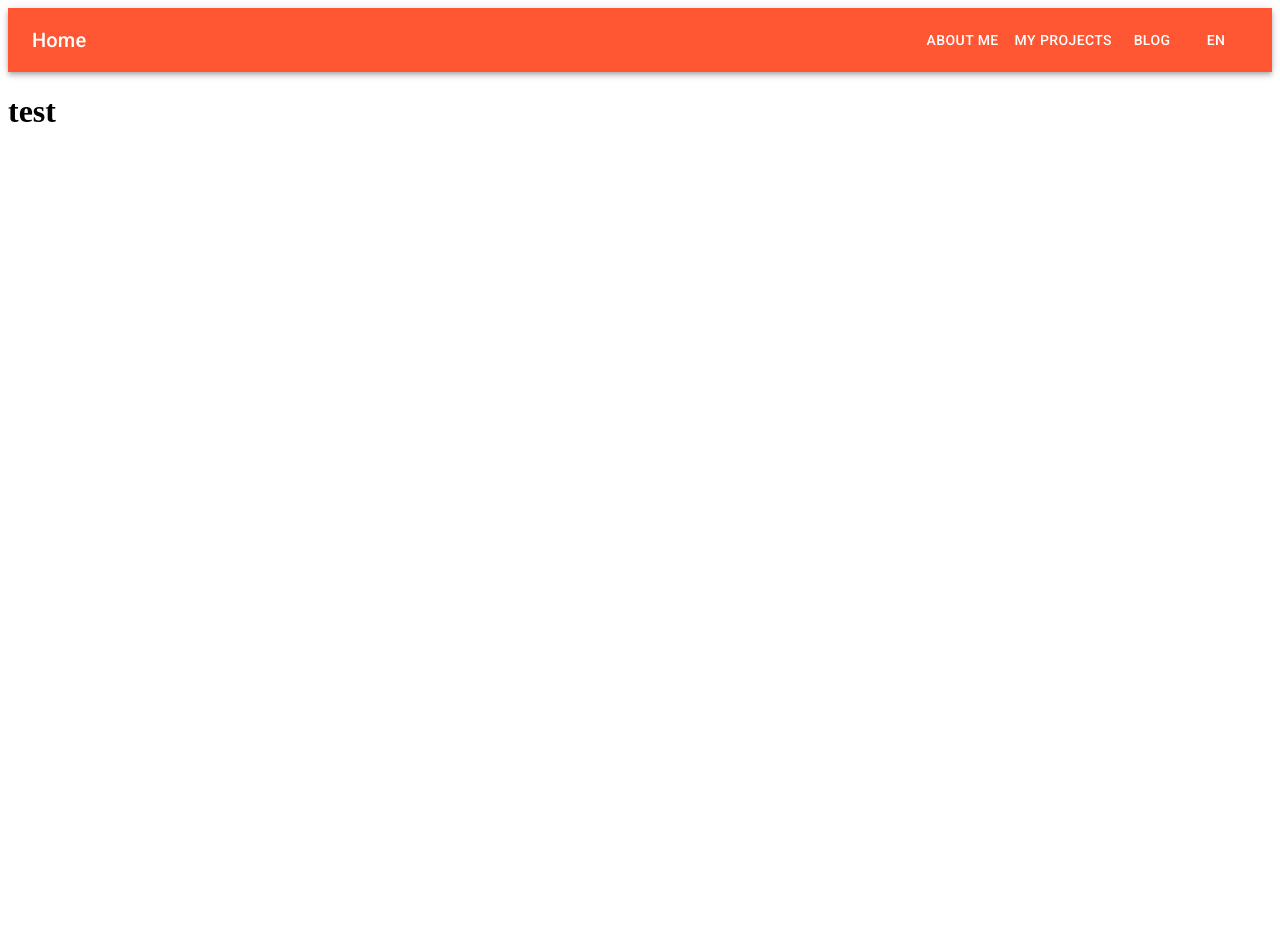
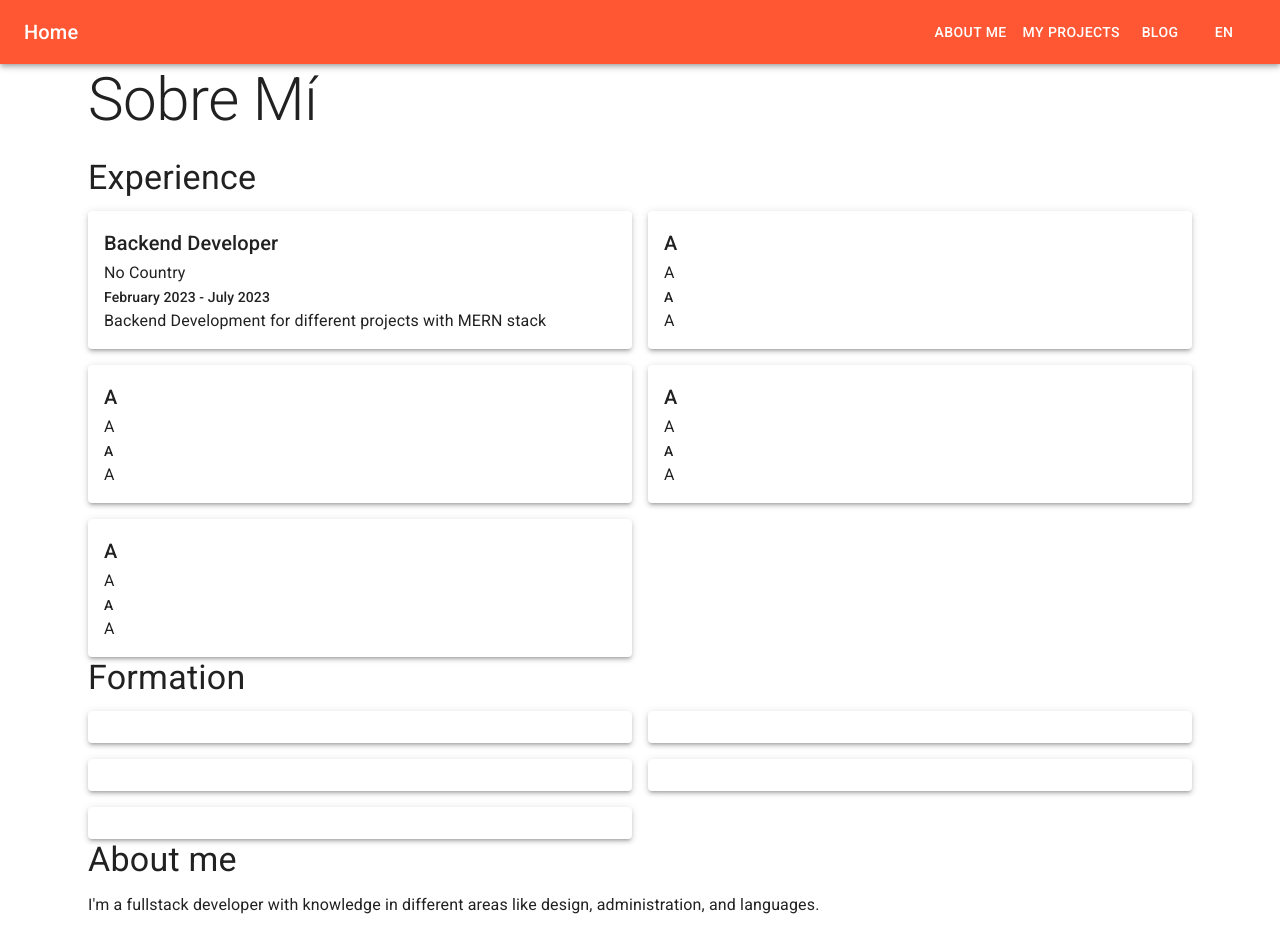
Before and after one commit to martaalcazarr/portfolio-react, a React (Vite) app: page /about in a window 1280 px wide. Shown: the top 949 px of the page. Before the commit the page ends 800 px from the top, so only its background shows below. Built offline with nearby package versions, Linux system fonts and the light colour scheme.

Commit message:
add about section, routes

```diff
--- a/package.json
+++ b/package.json
@@ -15,7 +15,8 @@
     "@mui/icons-material": "^5.14.9",
     "@mui/material": "^5.14.5",
     "react": "^18.2.0",
-    "react-dom": "^18.2.0"
+    "react-dom": "^18.2.0",
+    "react-router-dom": "^6.16.0"
   },
   "devDependencies": {
     "@types/react": "^18.2.15",
--- a/src/App.jsx
+++ b/src/App.jsx
@@ -1,23 +1,33 @@
-import { LanguageProvider } from "./context/languageContext.jsx"
-import Navbar from "./components/Navbar"
-import { Container, ThemeProvider } from "@mui/material"
 
-import theme from "../theme.js"
+import { BrowserRouter, Route, Routes } from "react-router-dom";
+import { LanguageProvider } from "./context/languageContext.jsx";
+import Navbar from "./components/Navbar";
+import Home from "./components/Index";
+import About from "./components/About"; // Importa tus componentes necesarios
+import Projects from "./components/Projects"; // Importa tus componentes necesarios
+import { Container, ThemeProvider } from "@mui/material";
+import { CssBaseline } from "@mui/material";
+import theme from "../theme.js";
 
 function App() {
-
-
   return (
+    <BrowserRouter>
       <LanguageProvider>
+        <CssBaseline />
         <ThemeProvider theme={theme}>
-      <Navbar position="fixed"/>
+          <Navbar position="fixed" />
           <Container>
+           <Routes>
+              <Route path="/" exact element={<Home/>} />
+              <Route path="/about" element={<About/>} />
+              <Route path="/projects" element={<Projects/>} />
+              </Routes>
 
           </Container>
         </ThemeProvider>
-
       </LanguageProvider>
-  )
+    </BrowserRouter>
+  );
 }
 
-export default App
+export default App;
--- /dev/null
+++ b/src/components/About.jsx
@@ -0,0 +1,53 @@
+import { Container, Typography, Grid, Paper } from '@mui/material';
+import { useLanguage } from '../context/languageContext';
+
+const About = () => {
+  const { languageData } = useLanguage(); // Solo necesitas languageData
+
+  return (
+    <Container>
+      <Typography variant="h2" gutterBottom>
+        Sobre Mí
+      </Typography>
+
+      <Typography variant="h4" gutterBottom>
+      {languageData.aboutme.exptitle}
+      </Typography>
+      <Grid container spacing={2}>
+        {Object.values(languageData.aboutme.workExperiences).map((experience) => (
+          <Grid item xs={12} md={6} key={experience.experienceId}>
+            <Paper elevation={3} sx={{ padding: 2 }}>
+              <Typography variant="h6">{experience.title}</Typography>
+              <Typography variant="subtitle1">{experience.enterprise}</Typography>
+              <Typography variant="subtitle2">{experience.period}</Typography>
+              <Typography>{experience.description}</Typography>
+            </Paper>
+          </Grid>
+        ))}
+      </Grid>
+
+      <Typography variant="h4" gutterBottom>
+      {languageData.aboutme.studiestitle}
+      </Typography>
+      <Grid container spacing={2}>
+        {Object.values(languageData.aboutme.studies).map((study) => (
+          <Grid item xs={12} md={6} key={study.studyId}>
+            <Paper elevation={3} sx={{ padding: 2 }}>
+              <Typography variant="h6">{study.title}</Typography>
+              <Typography variant="subtitle1">{study.enterprise}</Typography>
+              <Typography variant="subtitle2">{study.period}</Typography>
+              <Typography>{study.description}</Typography>
+            </Paper>
+          </Grid>
+        ))}
+      </Grid>
+
+      <Typography variant="h4" gutterBottom>
+      {languageData.aboutme.abouttitle}
+      </Typography>
+      <Typography>{languageData.aboutme.myDescription}</Typography>
+    </Container>
+  );
+}
+
+export default About;
--- /dev/null
+++ b/src/components/Index.jsx
@@ -0,0 +1,54 @@
+
+import { Grid, Typography, Button, Paper } from '@mui/material';
+import LinkedInIcon from '@mui/icons-material/LinkedIn';
+import { useLanguage } from "../context/languageContext";
+
+function Home() {
+  const { language, setLanguage, languageData } = useLanguage();
+  return (
+    <Grid container spacing={3}>
+      {/* Columna de texto */}
+      <Grid item xs={12} sm={6}>
+        <Paper elevation={3} style={{ padding: '20px' }}>
+          <Typography variant="h2" gutterBottom>
+            {languageData.home.title}
+          </Typography>
+          <Typography variant="h5" paragraph>
+            {languageData.home.subtitle}
+          </Typography>
+          <Button
+            variant="contained"
+            color="primary"
+            size="large"
+            href="/"
+            target="_blank"
+            rel="noopener noreferrer"
+          >
+            {languageData.buttons.downloadCv}
+          </Button>
+          <Button
+            variant="contained"
+            color="primary"
+            size="large"
+            startIcon={<LinkedInIcon />}
+            href="https://www.linkedin.com/in/tu-linkedin"
+            target="_blank"
+            rel="noopener noreferrer"
+          >
+            {languageData.buttons.visitLn}
+          </Button>
+        </Paper>
+      </Grid>
+
+      <Grid item xs={12} sm={6}>
+        <img
+          src="/"
+          alt="Marta Alcázar"
+          style={{ width: '100%', height: 'auto' }}
+        />
+      </Grid>
+    </Grid>
+  );
+}
+
+export default Home;
--- a/src/lang/en.json
+++ b/src/lang/en.json
@@ -6,13 +6,15 @@
       "blog": "Blog"
     },
     "home": {
-      "title": "Welcome to my portfolio",
+      "title": "Hi, I'm Marta Alcazar",
+      "subtitle": "Fullstack Developer",
       "techStack": {
         "" : ""
       }
     },
     "buttons": {
-      "downloadCv": "Download CV"
+      "downloadCv": "Download CV",
+      "visitLn": "Visit LinkedIn"
     },
     "projects": {
       "projectId": 1,
@@ -32,21 +34,54 @@
         "deployLink": ""
     },
     "aboutme": {
-      "workExperiences": {
-        "experienceId": 1,
-        "title": "",
-        "description": "",
-        "period": "",
-        "enterprise": ""
-      },
+      "abouttitle": "About me",
+      "exptitle": "Experience",
+      "workExperiences": [
+        {
+          "experienceId": 1,
+          "title": "Backend Developer",
+          "description": "Backend Development for different projects with MERN stack",
+          "period": "February 2023 - July 2023",
+          "enterprise": "No Country"
+        },
+        {
+          "experienceId": 2,
+          "title": "A",
+          "description": "A",
+          "period": "A",
+          "enterprise": "A"
+        },
+        {
+          "experienceId": 3,
+          "title": "A",
+          "description": "A",
+          "period": "A",
+          "enterprise": "A"
+        },
+        {
+          "experienceId": 4,
+          "title": "A",
+          "description": "A",
+          "period": "A",
+          "enterprise": "A"
+        },
+        {
+          "experienceId": 5,
+          "title": "A",
+          "description": "A",
+          "period": "A",
+          "enterprise": "A"
+        }
+      ],
+      "studiestitle": "Formation",
       "studies": {
         "studyId": 1,
-        "title": "",
-        "period": "",
-        "enterprise": "",
-        "description": ""
+        "title": "Multilingual tourist administrator and tourism degree",
+        "period": "2014-2018",
+        "enterprise": "University of Playa Ancha, Chile",
+        "description": "During my years in college, I learned how to speak fluently in English and French, to administrate any type of business (accountability, human resources, marketing). Also, I was elected as generation representative and president of my career, so I improved a lot my soft skills."
       },
-      "myDescription": ""
+      "myDescription": "I'm a fullstack developer with knowledge in different areas like design, administration, and languages."
     },
     "contact":{
       "yourmail": "",
--- a/src/lang/es.json
+++ b/src/lang/es.json
@@ -6,13 +6,15 @@
       "blog": "Blog"
     },
     "home": {
-      "title": "Welcome to my portfolio",
+      "title": "Hola, soy Marta Alcázar",
+      "subtitle": "Desarrolladora Fullstack",
       "techStack": {
         "": ""
       }
     },
     "buttons": {
-      "downloadCv": "Descargar CV"
+      "downloadCv": "Descargar CV",
+      "visitLn": "Visitar LinkedIn"
     },
     "projects": {
       "projectId": 1,
```
Also changed, not shown: src/components/About.js (deleted, +0 -9 lines), src/components/Index.js (deleted, +0 -9 lines). Lines whose indentation alone changed are shown as unchanged.
